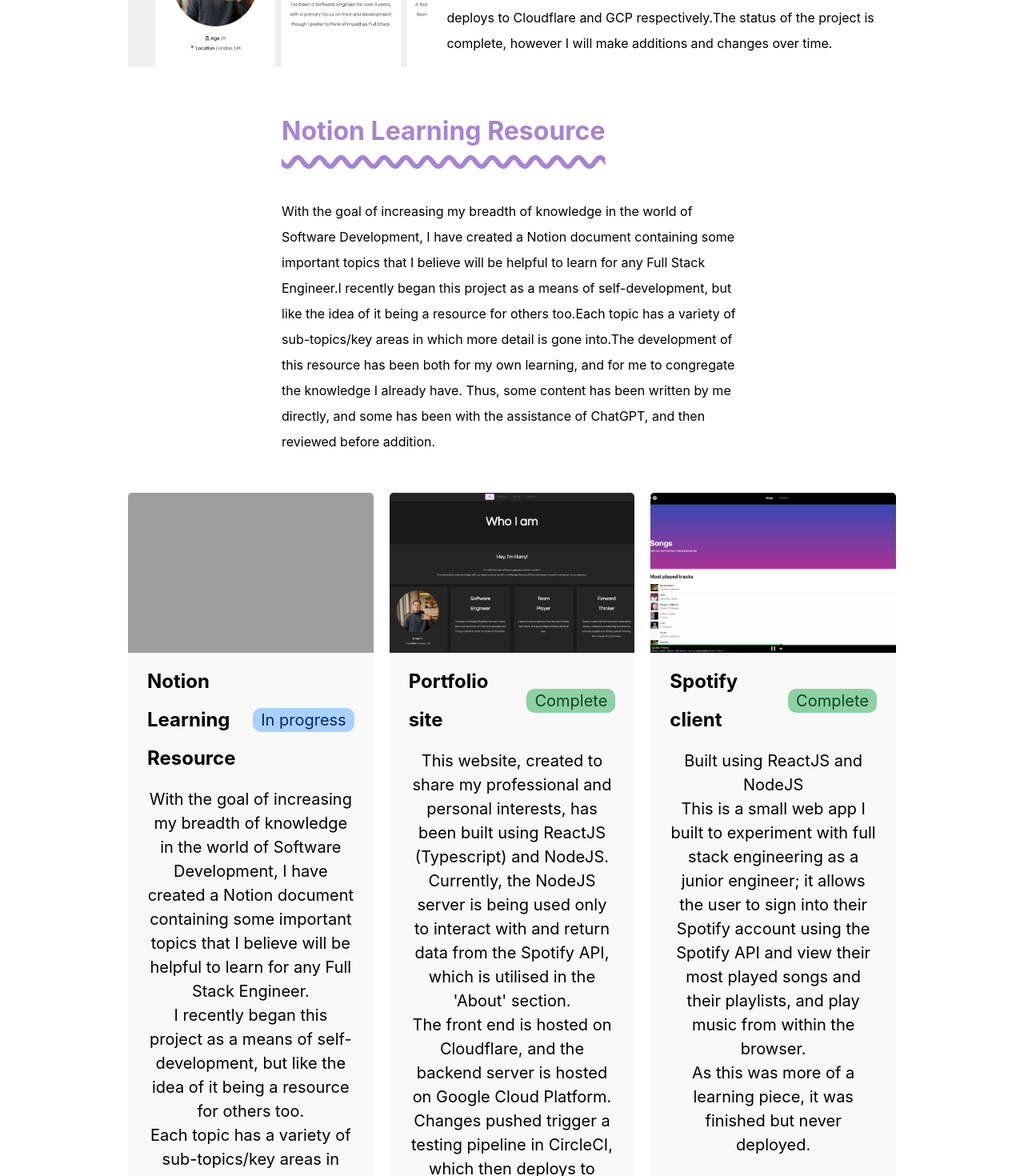
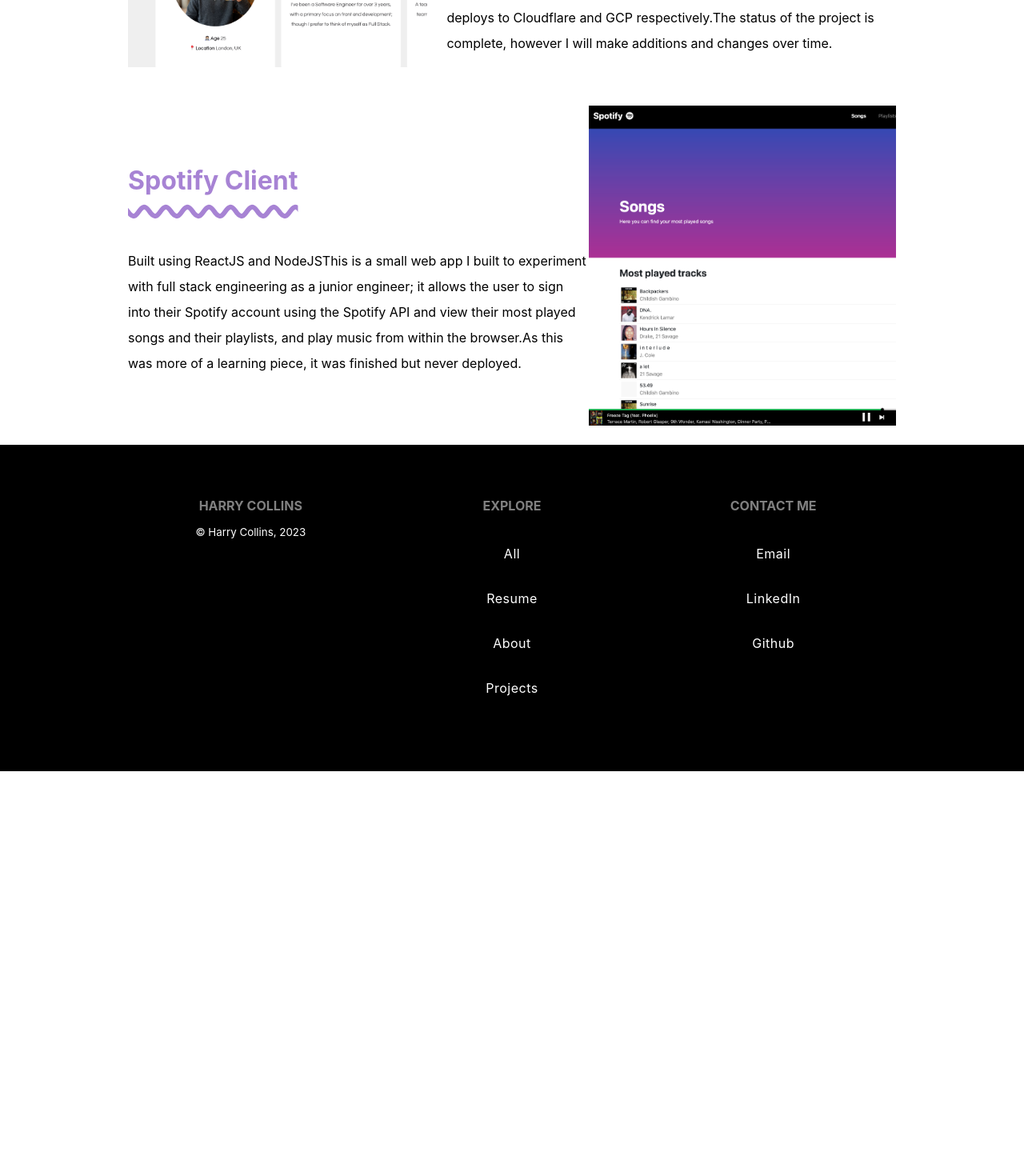
Before and after one commit to harrycollinscs/portfolio, a React (Create React App) app: page /projects in a window 1280 px wide. Shown: the part 1120-2590 px from the top of the page at 80% size. After the commit the page ends 2084 px from the top, so only its background shows below. Built offline with nearby package versions, Linux system fonts and the light colour scheme; grey boxes are pictures that could not be loaded.

Commit message:
projects page bug fixes

```diff
--- a/src/components/templates/Projects/index.tsx
+++ b/src/components/templates/Projects/index.tsx
@@ -87,15 +87,15 @@
       <Section>
         <article style={{ width: '60%' }}>
           <h1 style={{ textDecorationStyle: 'wavy', textDecorationLine: 'underline', color: theme.accent, paddingBottom: 20, textUnderlineOffset: 20, textDecorationThickness: 6 }}>
-              Notion Learning Resource
+              Spotify Client
             </h1>
-          {notionParagraphs}
+          {spotifyClientParagraphs}
         </article>
-        {/* <ImageArticle/>           */}
+        <ImageArticle image={SpotifyClient} />
 
       </Section>
 
-      <Section>
+      {/* <Section>
       <Grid columns={{ desktop: 3, tablet: 2, smallTablet: 1, mobile: 1, smallMobile: 1 }}>
         <ImageCard
           image={{ src: NotionHeader, alt: 'notion' }}
@@ -120,7 +120,7 @@
           paragraphs={spotifyClientParagraphs}
         />
       </Grid>
-      </Section>
+      </Section> */}
 
     </Page>
   )
```
